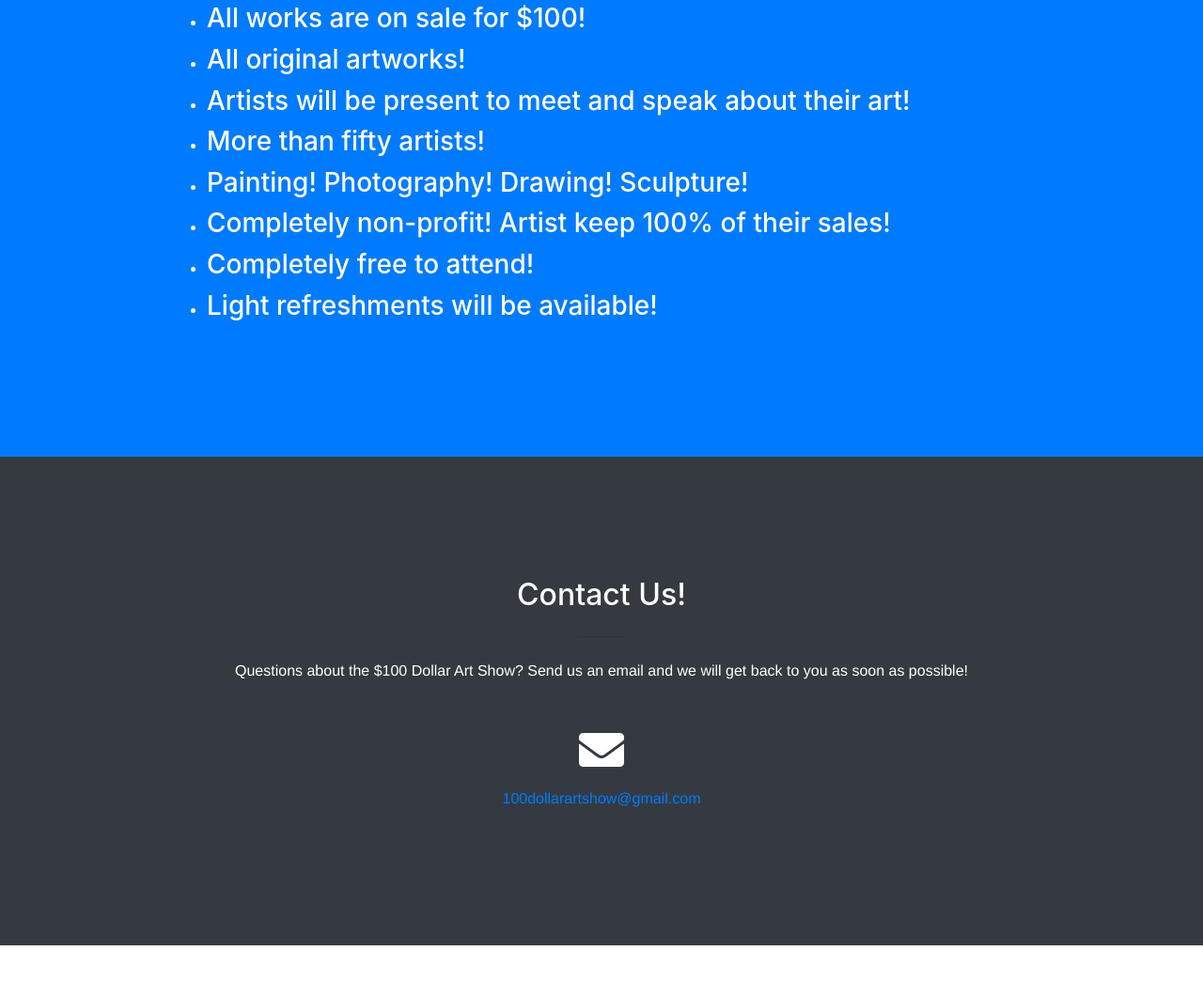
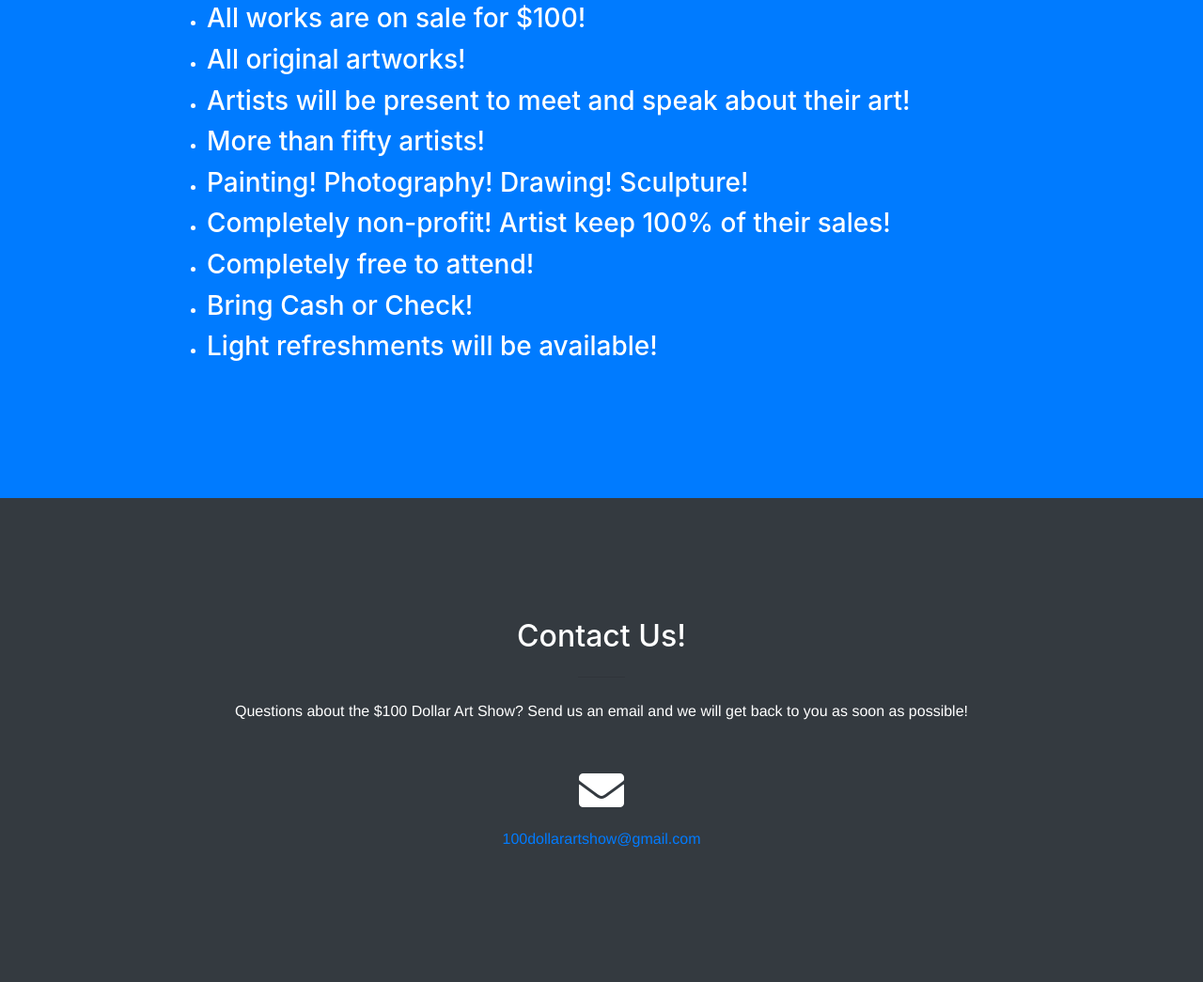
Before and after one commit to HoufArted/HoufArted.github.io, a website with bundled scripts: page index.html in a window 1280 px wide. Shown: the part 1012-2057 px from the top of the page at 94% size. Before the commit the page ends 2018 px from the top, so only its background shows below. Built offline with nearby package versions, Linux system fonts and the light colour scheme; a web font is replaced by a local one.

Commit message:
Update index.html

```diff
--- a/index.html
+++ b/index.html
@@ -99,6 +99,7 @@
                   <li><h3>Painting! Photography! Drawing! Sculpture!</h3></li>
                   <li><h3>Completely non-profit! Artist keep 100% of their sales!</h3></li>
                   <li><h3>Completely free to attend!</h3></li>
+                  <li><h3>Bring Cash or Check!</h3></li>
                   <li><h3>Light refreshments will be available!</h3></li>
                   </ul>
                 </div>
```
